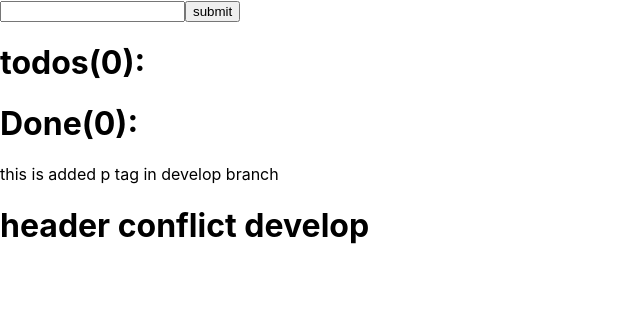
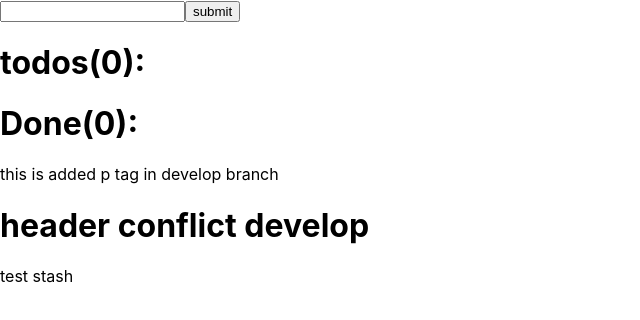
Before and after one commit to erfanGhayomi93/todos, a React (Create React App) app: page / in a window 1280 px wide. Shown: the top 320 px of the page, without its empty margins (0-640 px from the left). Built offline with nearby package versions, Linux system fonts and the light colour scheme.

Commit message:
save stash

```diff
--- a/src/App.js
+++ b/src/App.js
@@ -8,6 +8,7 @@ export default class App extends Component {
           <Todos test = "test"/>
                     <p> this is added p tag in develop branch</p>
                     <h1>header conflict develop</h1>
+                    <p>test stash</p>
       </div>
     )
   }
```
